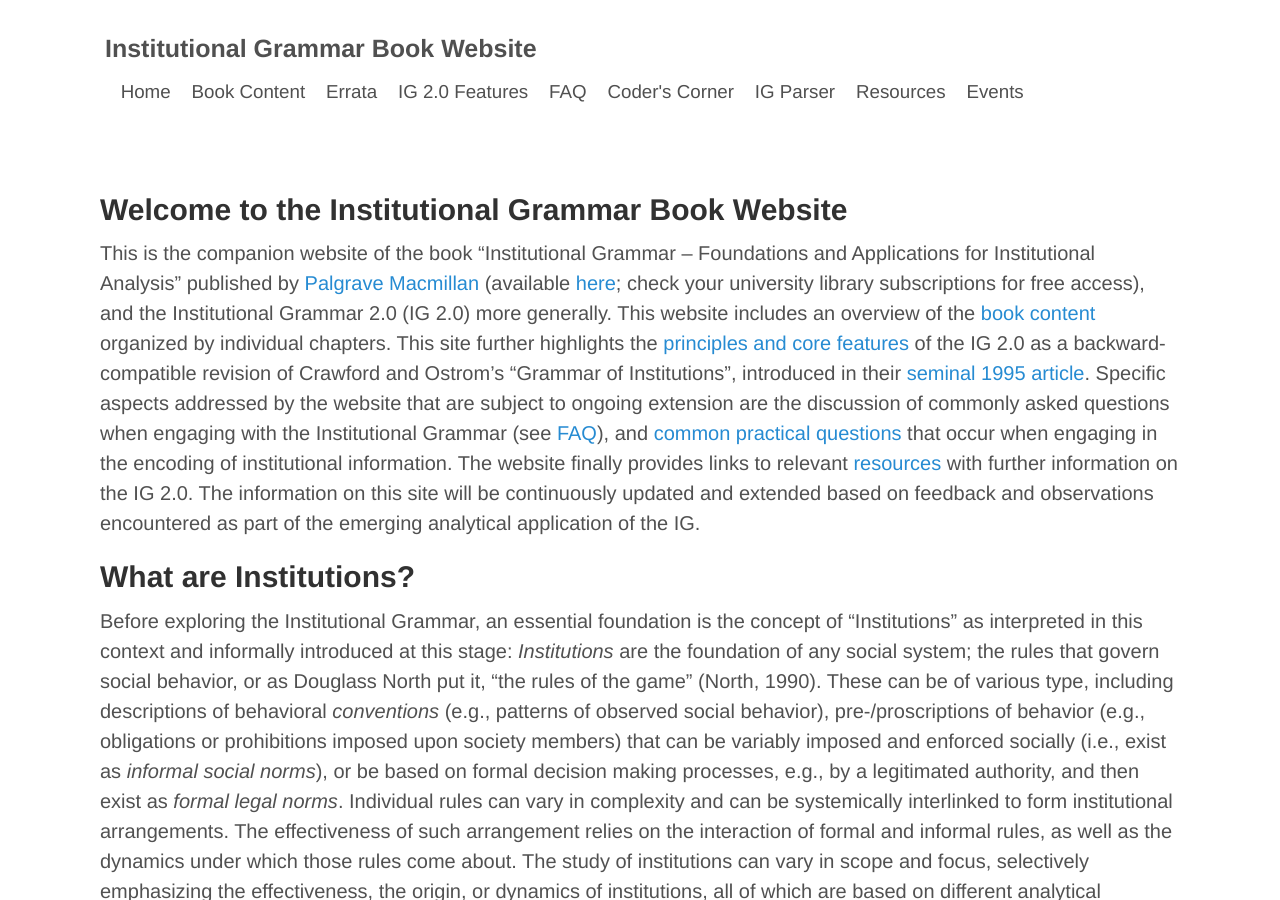
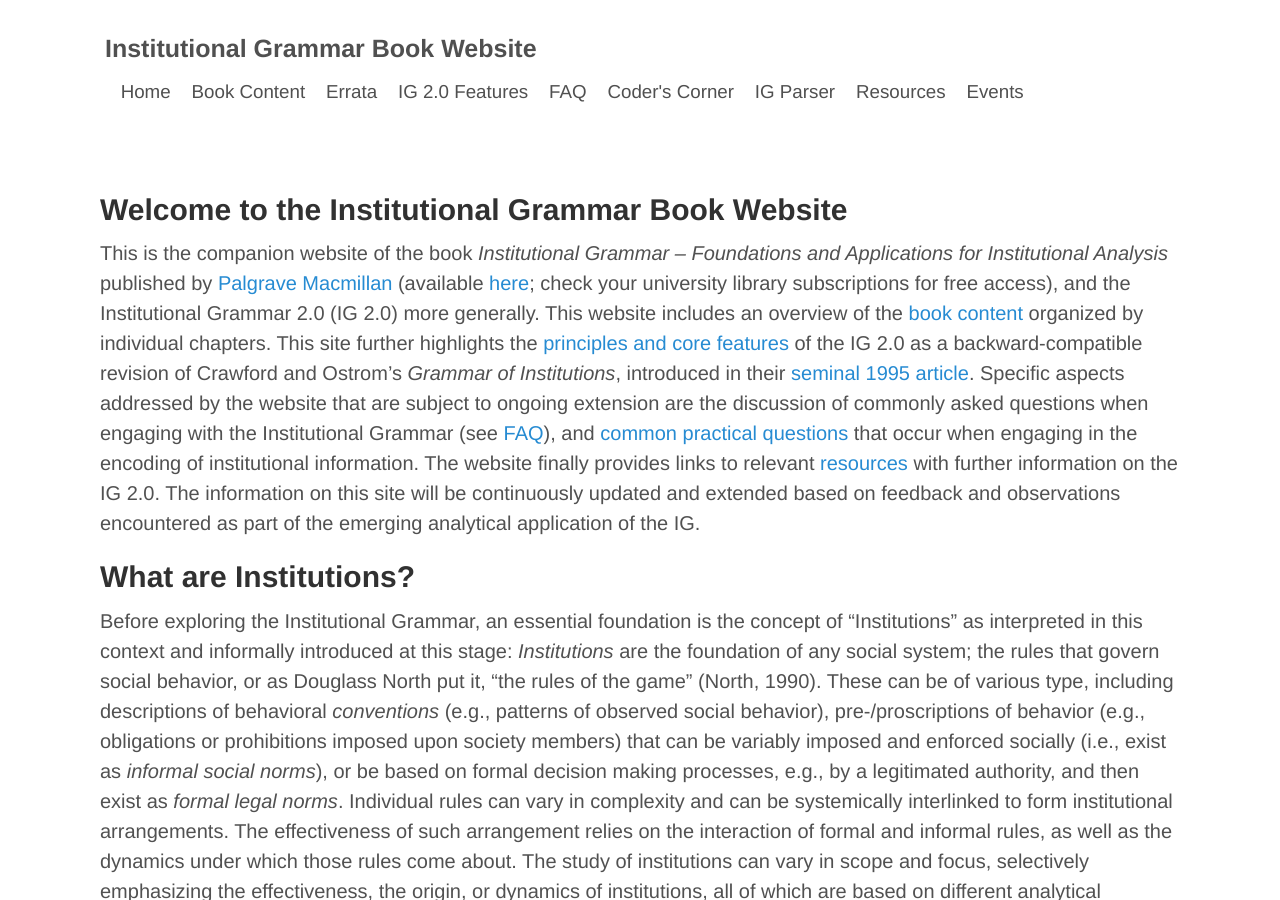
Before and after one commit to InstitutionalGrammar/IG-Book, a Jekyll site: the page built from index.md, in a window 1280 px wide and 900 px high. Built offline with Jekyll 4.4.1, drawn with Linux system fonts in a browser that asks for light colours.

Commit message:
Minor formatting adjustment.

```diff
--- a/index.md
+++ b/index.md
@@ -5,7 +5,7 @@ title: IG Book
 
 ## Welcome to the Institutional Grammar Book Website
 
-This is the companion website of the book "Institutional Grammar -- Foundations and Applications for Institutional Analysis" published by <a href="https://doi.org/10.1007/978-3-030-86372-2">Palgrave Macmillan</a> (available <a href="https://doi.org/10.1007/978-3-030-86372-2">here</a>; check your university library subscriptions for free access), and the Institutional Grammar 2.0 (IG 2.0) more generally. This website includes an overview of the [book content](book-content.md) organized by individual chapters. This site further highlights the [principles and core features](features.md) of the IG 2.0 as a backward-compatible revision of Crawford and Ostrom's "Grammar of Institutions", introduced in their <a href="https://doi.org/10.2307/2082975">seminal 1995 article</a>. Specific aspects addressed by the website that are subject to ongoing extension are the discussion of commonly asked questions when engaging with the Institutional Grammar (see [FAQ](faq.md)), and [common practical questions](coding.md) that occur when engaging in the encoding of institutional information. The website finally provides links to relevant [resources](resources.md) with further information on the IG 2.0. The information on this site will be continuously updated and extended based on feedback and observations encountered as part of the emerging analytical application of the IG.
+This is the companion website of the book *Institutional Grammar -- Foundations and Applications for Institutional Analysis* published by <a href="https://doi.org/10.1007/978-3-030-86372-2">Palgrave Macmillan</a> (available <a href="https://doi.org/10.1007/978-3-030-86372-2">here</a>; check your university library subscriptions for free access), and the Institutional Grammar 2.0 (IG 2.0) more generally. This website includes an overview of the [book content](book-content.md) organized by individual chapters. This site further highlights the [principles and core features](features.md) of the IG 2.0 as a backward-compatible revision of Crawford and Ostrom's *Grammar of Institutions*, introduced in their <a href="https://doi.org/10.2307/2082975">seminal 1995 article</a>. Specific aspects addressed by the website that are subject to ongoing extension are the discussion of commonly asked questions when engaging with the Institutional Grammar (see [FAQ](faq.md)), and [common practical questions](coding.md) that occur when engaging in the encoding of institutional information. The website finally provides links to relevant [resources](resources.md) with further information on the IG 2.0. The information on this site will be continuously updated and extended based on feedback and observations encountered as part of the emerging analytical application of the IG.
 
 ## What are Institutions?
 
```
